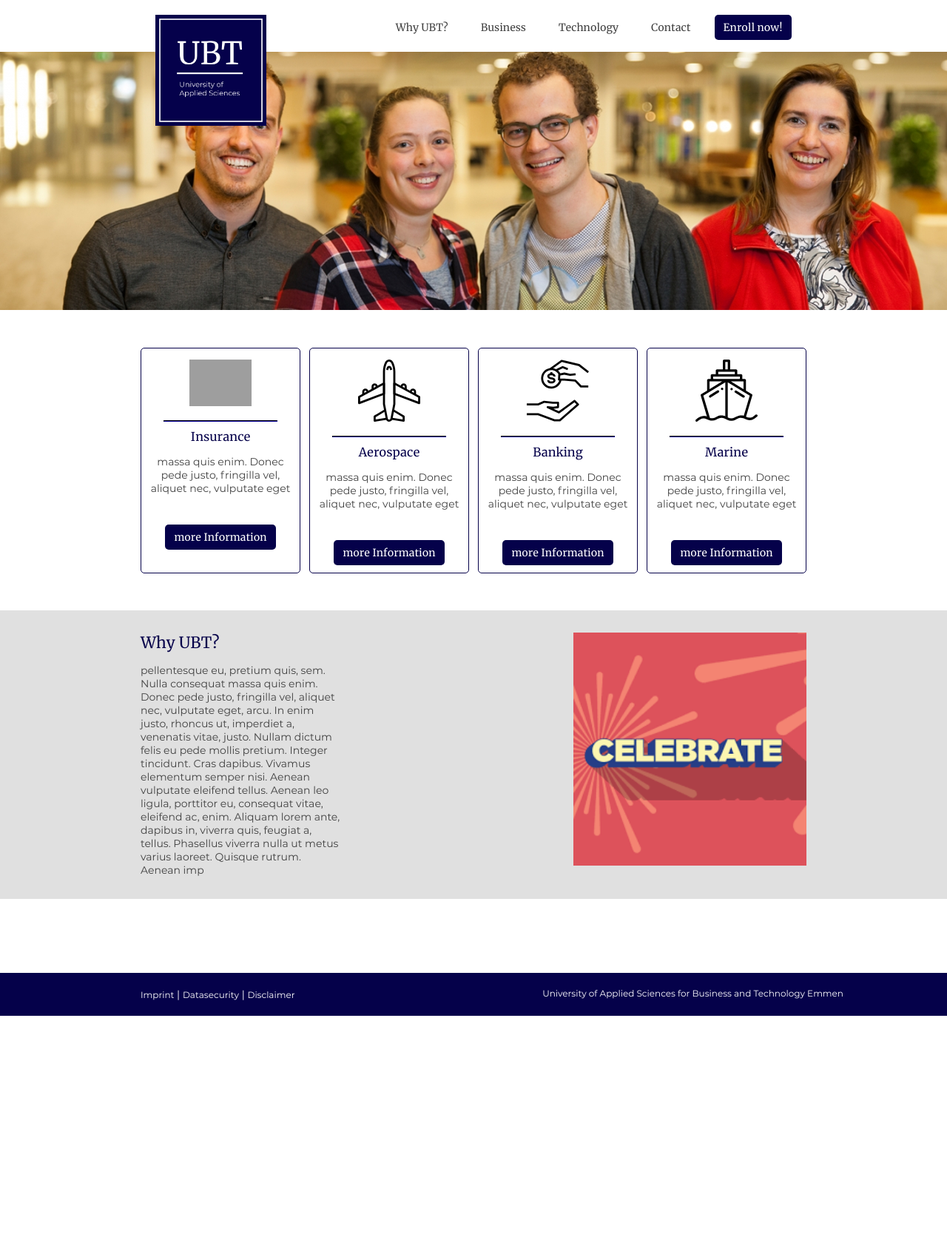
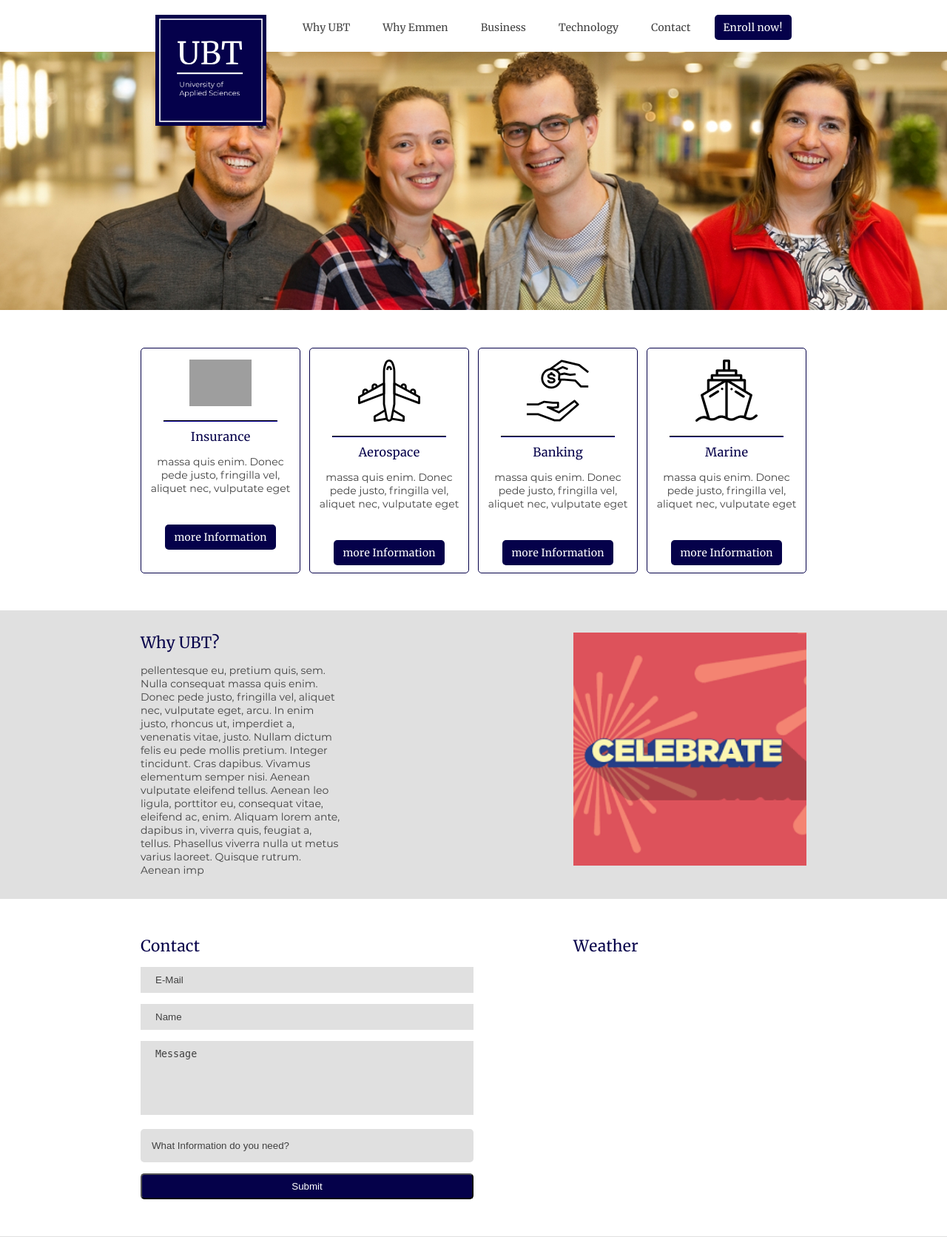
Before and after one commit to lukas-kirchhoff/Professional-Website, a PHP site: page / in a window 1280 px wide. Shown: the top 1672 px of the page at 74% size. Before the commit the page ends 1373 px from the top, so only its background shows below. Run offline with PHP 8.4, Linux system fonts and the light colour scheme; some libraries are stand-ins or nearby versions; grey boxes are pictures that could not be loaded.

Commit message:
improved main page and beautified main css file

```diff
--- a/css/main.css
+++ b/css/main.css
@@ -37,8 +37,8 @@ ul {
     list-style-type: none;
 }
 
-hr{
-    border-color:#05014A;
+hr {
+    border-color: #05014A;
 }
 
 p {
@@ -158,10 +158,20 @@ a {
 
 .content__leftside {
     float: left;
+    width: 50%;
+}
+
+.content__leftside--30 {
+    float: left;
     width: 30%;
 }
 
 .content__rightside {
+    float: right;
+    width: 50%;
+}
+
+.content__rightside--35 {
     float: right;
     width: 35%;
 }
@@ -203,7 +213,7 @@ a {
     text-align: right;
 }
 
-.business_block{
+.business_block {
     width: 400px;
     margin: 10px;
     height: 900px;
@@ -212,26 +222,26 @@ a {
     text-align: center;
 }
 
-.business_block h1{
+.business_block h1 {
     margin-top: 10px;
     margin-bottom: 20px;
 }
 
-.business_block p{
+.business_block p {
     text-align: absolute;
 }
 
-.bsub_block{
+.bsub_block {
     text-align: center;
     width: 900px;
     height: 700px;
 }
 
-.bsub_block h1{
+.bsub_block h1 {
     margin: 30px;
 }
 
-#footer p{
+#footer p {
     width: 500px;
 }
 
@@ -252,3 +262,69 @@ a {
 .readmoreb--b {
     color: #fff;
 }
+
+/* Google Map */
+#map {
+    width: 100%;
+    height: 500px;
+    background-color: grey;
+}
+
+/* Form */
+.input_text {
+    height: 35px;
+    padding-left: 20px;
+    width: 100%;
+    border: 0px;
+    background-color: #E0E0E0;
+    color: #404040;
+    margin-bottom: 15px;
+}
+
+.input_textarea {
+    width: 100%;
+    height: 100px;
+    padding: 10px 20px;
+    border: 0px;
+    background-color: #E0E0E0;
+    resize: none;
+    margin-bottom: 15px;
+}
+
+::placeholder {
+    color: #404040;
+}
+
+textarea:focus,
+input:focus {
+    outline: none;
+}
+
+.input_select {
+    position: relative;
+    display: block;
+    width: 100%;
+    margin: 0 auto;
+    background-color: #E0E0E0;
+    z-index: 10;
+    margin-bottom: 15px;
+    border-radius: 5px;
+}
+
+select {
+    border: none;
+    outline: none;
+    background: transparent;
+    -webkit-appearance: none;
+    border-radius: 0;
+    margin: 0;
+    display: block;
+    width: 100%;
+    padding: 15px;
+    color: #404040;
+}
+
+.main-form .main__button {
+    margin-top: 0px;
+    width: 100%;
+}
--- a/index.html
+++ b/index.html
@@ -13,16 +13,19 @@
 <body>
     <header id="header">
         <div class="logo__wrapper">
-            <img src="img/logo.jpg" alt="Logo" />
+            <a href="index.html">
+                <img src="img/logo.jpg" alt="Logo" />
+            </a>
         </div>
         <!-- NAVBAR -->
         <div class="navbar">
             <ul>
-                <li class="navbar__link"><a class="navbar__link--a" href="#">Why UBT?</a></li>
+                <li class="navbar__link"><a class="navbar__link--a" href="html/whyUBT.html">Why UBT</a></li>
+                <li class="navbar__link"><a class="navbar__link--a" href="#">Why Emmen</a></li>
                 <li class="navbar__link"><a class="navbar__link--a" href="html/business.html">Business</a></li>
-                <li class="navbar__link"><a class="navbar__link--a" href="#">Technology</a></li>
-                <li class="navbar__link"><a class="navbar__link--a" href="#">Contact</a></li>
-                <li class="navbar__link--enroll"><a class="navbar__link--a" href="#">Enroll now!</a></li>
+                <li class="navbar__link"><a class="navbar__link--a" href="html/technology.html">Technology</a></li>
+                <li class="navbar__link"><a class="navbar__link--a" href="html/contact.html">Contact</a></li>
+                <li class="navbar__link--enroll"><a class="navbar__link--a" href="html/enroll-now.html">Enroll now!</a></li>
             </ul>
         </div>
     </header>
@@ -100,16 +103,68 @@
     </div>
     <div class="content__seperator">
         <div class="content__wrapper">
-            <div class="content__leftside">
+            <div class="content__leftside--30">
                 <h2>Why UBT?</h2>
                 <p>
-                    pellentesque eu, pretium quis, sem. Nulla consequat massa quis enim. Donec pede justo, fringilla vel, aliquet nec, vulputate eget, arcu. In enim justo, rhoncus ut, imperdiet a, venenatis vitae, justo. Nullam dictum felis eu pede mollis pretium. Integer tincidunt. Cras dapibus. Vivamus elementum semper nisi. Aenean vulputate eleifend tellus. Aenean leo ligula, porttitor eu, consequat vitae, eleifend ac, enim. Aliquam lorem ante, dapibus in, viverra quis, feugiat a, tellus. Phasellus viverra nulla ut metus varius laoreet. Quisque rutrum. Aenean imp
+                    pellentesque eu, pretium quis, sem. Nulla consequat massa quis enim. Donec pede justo, fringilla
+                    vel, aliquet nec, vulputate eget, arcu. In enim justo, rhoncus ut, imperdiet a, venenatis vitae,
+                    justo. Nullam dictum felis eu pede mollis pretium. Integer tincidunt. Cras dapibus. Vivamus
+                    elementum semper nisi. Aenean vulputate eleifend tellus. Aenean leo ligula, porttitor eu, consequat
+                    vitae, eleifend ac, enim. Aliquam lorem ante, dapibus in, viverra quis, feugiat a, tellus.
+                    Phasellus viverra nulla ut metus varius laoreet. Quisque rutrum. Aenean imp
                 </p>
             </div>
-            <div class="content__rightside">
+            <div class="content__rightside--35">
                 <img src="img/layout/square.png" alt="Image" />
             </div>
         </div>
+    </div>
+    <div class="content__wrapper">
+        <div class="content__leftside">
+            <h2>Contact</h2>
+            <form class="main-form" action="thanks.php" method="POST">
+                <input class="input_text" required type="text" placeholder="E-Mail" name="email" />
+                <input class="input_text" required type="text" placeholder="Name" name="name" />
+                <textarea class="input_textarea" placeholder="Message" name="message"></textarea>
+                <select class="input_select" required>
+                    <option selected disabled>What Information do you need?</option>
+                    <option>Marine</option>
+                    <option>Insurance</option>
+                    <option>Aerospace</option>
+                    <option>Banking</option>
+                </select>
+                <input class="main__button" type="submit">
+            </form>
+        </div>
+        <div class="content__rightside--35">
+            <h2>Weather</h2>
+        </div>
+    </div>
+    <div class="content__seperator">
+        <div id="map"></div>
+        <script>
+            // Initialize and add the map
+            function initMap() {
+                // The location of Uluru
+                var uluru = {
+                    lat: 52.779068,
+                    lng: 6.901070
+                };
+                // The map, centered at Uluru
+                var map = new google.maps.Map(
+                    document.getElementById('map'), {
+                        zoom: 8,
+                        center: uluru
+                    });
+                // The marker, positioned at Uluru
+                var marker = new google.maps.Marker({
+                    position: uluru,
+                    map: map
+                });
+            }
+        </script>
+        <script async defer src="https://maps.googleapis.com/maps/api/js?key=AIzaSyDKxBpWQcfRVmM4NBQ_rDIzIzAU7qgEqNE&callback=initMap">
+        </script>
     </div>
     <footer id="footer">
         <div class="footer__wrapper">
```
Lines whose indentation alone changed are shown as unchanged.
